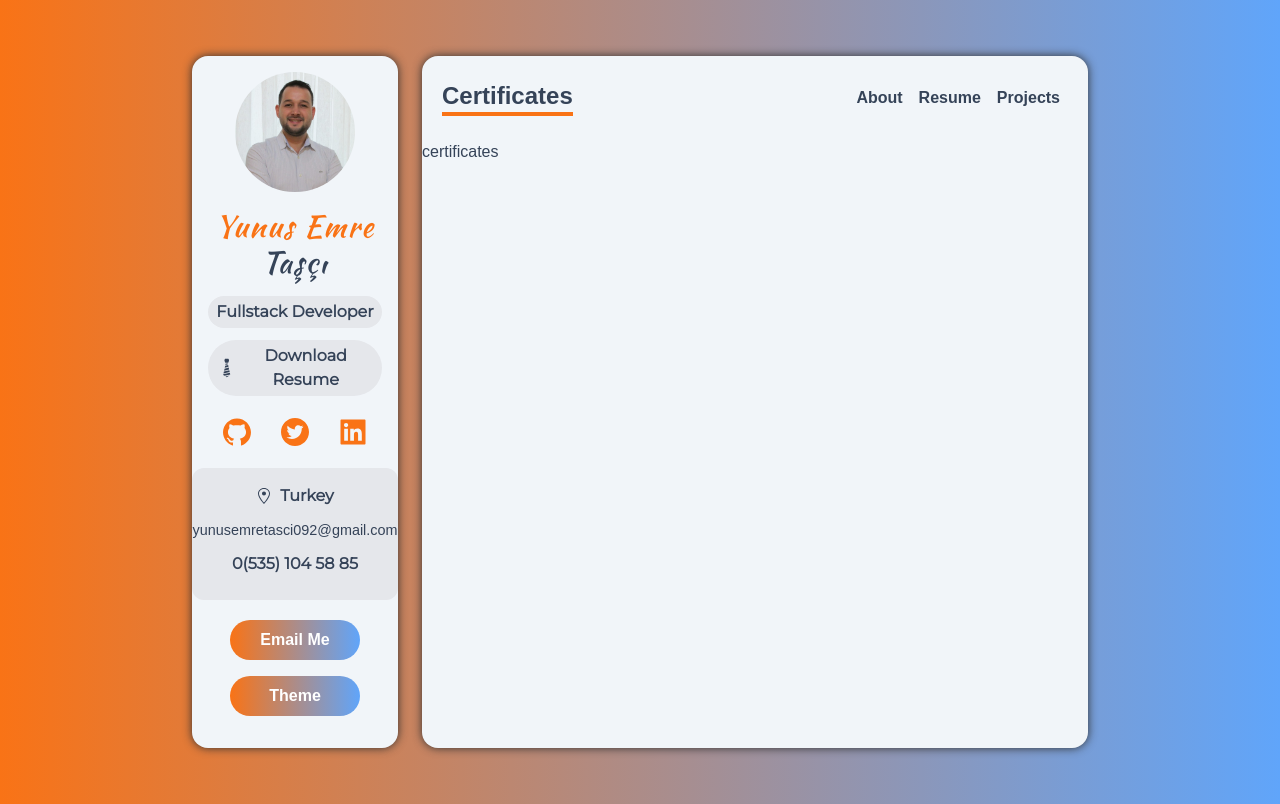
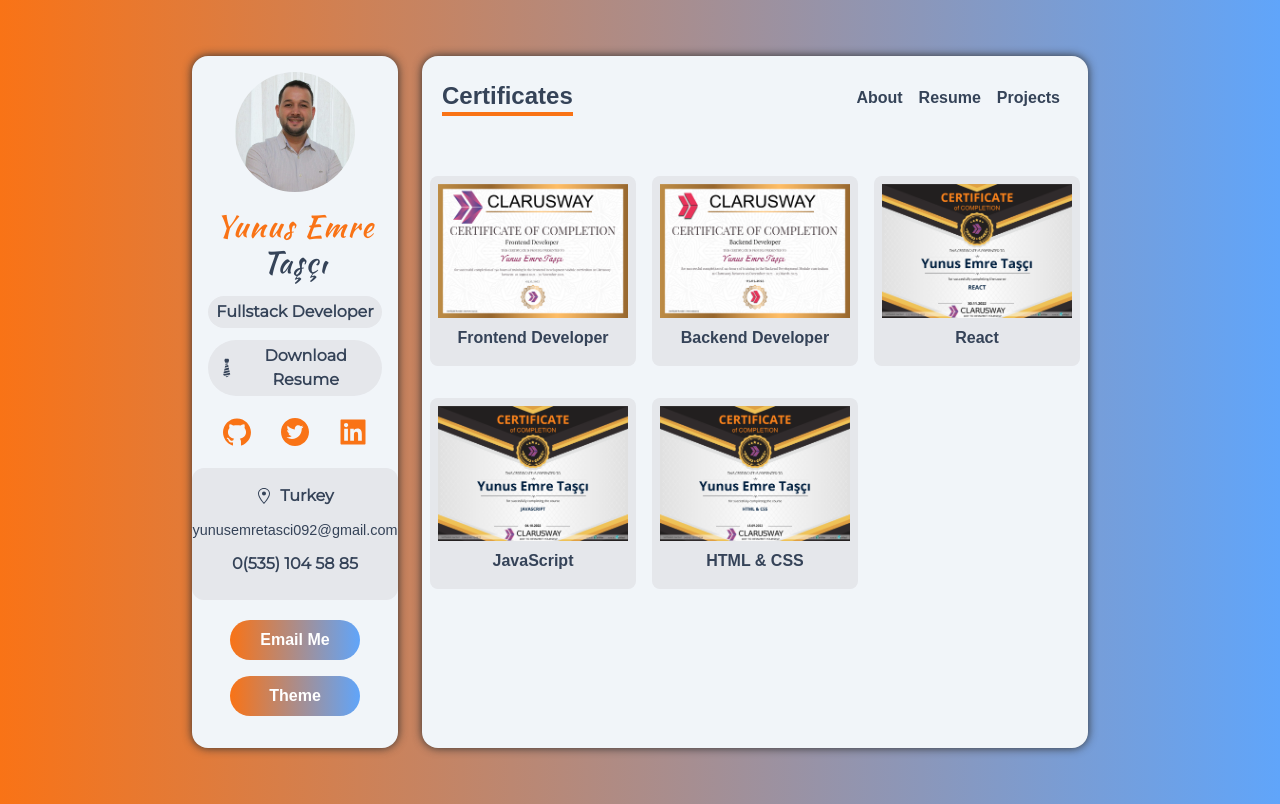
Before and after one commit to Yunus-Emre-Tasci/Modern_Portfolio, a Next.js app: page /certificates in a window 1280 px wide. Built offline with nearby package versions, Linux system fonts and the light colour scheme.

Commit message:
CertificateCard

```diff
--- /dev/null
+++ b/components/CertificateCard.tsx
@@ -0,0 +1,75 @@
+import { ICertificates } from '@/typedeneme2'
+import Image from 'next/image';
+import React, { FunctionComponent } from 'react'
+import { MdClose } from 'react-icons/md';
+import { motion } from "framer-motion";
+import { fadeinup, stagger } from "@/animationsdeneme2";
+import { AiFillProject } from 'react-icons/ai';
+
+const CertificateCard: FunctionComponent<{
+  certificate: ICertificates;
+  showDetail: number | null;
+  setShowDetail: (id: number | null) => void;
+}> = ({
+  certificate: { id, image_path, name, url },
+  showDetail,
+  setShowDetail,
+}) => {
+  return (
+    <div className="cursor-pointer ">
+      <div onClick={() => setShowDetail(id)}>
+        <Image
+          src={image_path}
+          alt={name}
+          className="font-medium"
+          layout="responsive"
+          height="150"
+          width="300"
+        />
+        <p className="my-2 font-[550] text-center">{name}</p>
+      </div>
+
+      {showDetail === id && (
+        <div className="absolute top-0 left-0 z-10 grid w-full h-auto p-2 text-black bg-gray-100 rounded-lg dark:text-white dark:bg-dark-100">
+          <motion.div
+            variants={stagger}
+            initial="initial"
+            animate="animate"
+            className="border-4 border-gray-100"
+          >
+            <motion.div variants={fadeinup}>
+              <Image
+                src={image_path}
+                alt={name}
+                layout="responsive"
+                height="150"
+                width="300"
+              />
+            </motion.div>
+            <motion.div
+              variants={fadeinup}
+              className="flex justify-center my-4 space-x-3"
+            >
+              <a
+                href={url}
+                target="_blank"
+                className="flex items-center px-4 py-2 space-x-3 text-lg bg-gray-200 dark:bg-dark-200"
+              >
+                <AiFillProject /> <span>Verify</span>
+              </a>
+            </motion.div>
+          </motion.div>
+
+          <button
+            onClick={() => setShowDetail(null)}
+            className="absolute p-1 transition duration-300 bg-gray-200 rounded-full top-3 right-3 hover:scale-120 focus:outline-none dark:bg-dark-200"
+          >
+            <MdClose size={30} />
+          </button>
+        </div>
+      )}
+    </div>
+  );
+};
+
+export default CertificateCard
--- a/components/ProjectCard.tsx
+++ b/components/ProjectCard.tsx
@@ -1,4 +1,4 @@
-import { FunctionComponent, useState } from "react";
+import { FunctionComponent} from "react";
 import { AiFillGithub, AiFillProject } from "react-icons/ai";
 import { MdClose } from "react-icons/md";
 import { IProject } from "../types";
--- a/pages/certificates.tsx
+++ b/pages/certificates.tsx
@@ -1,9 +1,49 @@
-import React from 'react'
+import React, { useState } from 'react'
+import {certificates} from "../data"
+import CertificateCard from '@/components/CertificateCarddeneme2';
+import { motion } from "framer-motion";
+import { fadeinup, routeAnimation, stagger } from "@/animationsdeneme2";
+import Head from 'next/head';
 
-const certificates = () => {
+
+const Certificates = () => {
+
+    const [showDetail, setShowDetail] = useState<number | null>(null);
+
   return (
-    <div>certificates</div>
-  )
-}
+    <motion.div
+      variants={routeAnimation}
+      initial="initial"
+      animate="animate"
+      exit="exit"
+      style={{ height: "70vh" }}
+      className='p-2 overflow-auto'
+    >
+      <Head>
+        <title>Certificates | Yunus Emre Taşçı</title>
+      </Head>
+      <motion.div
+        variants={stagger}
+        initial="initial"
+        animate="animate"
+        className="relative grid grid-cols-12 gap-4 my-3"
+      >
+        {certificates.map((certificate, i) => (
+          <motion.div
+            variants={fadeinup}
+            key={i}
+            className="col-span-12 p-2 mt-4 bg-gray-200 rounded-lg sm:col-span-6 lg:col-span-4 dark:bg-dark-200"
+          >
+            <CertificateCard
+              certificate={certificate}
+              showDetail={showDetail}
+              setShowDetail={setShowDetail}
+            />
+          </motion.div>
+        ))}
+      </motion.div>
+    </motion.div>
+  );
+};
 
-export default certificates
+export default Certificates
```
